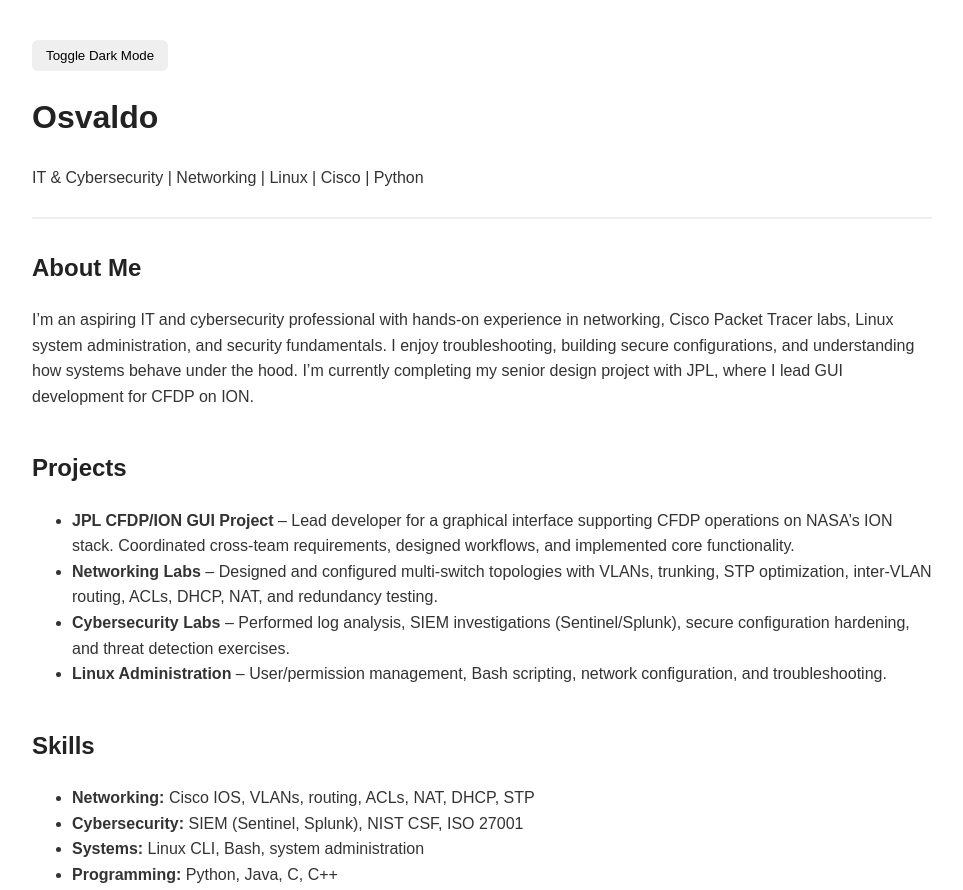
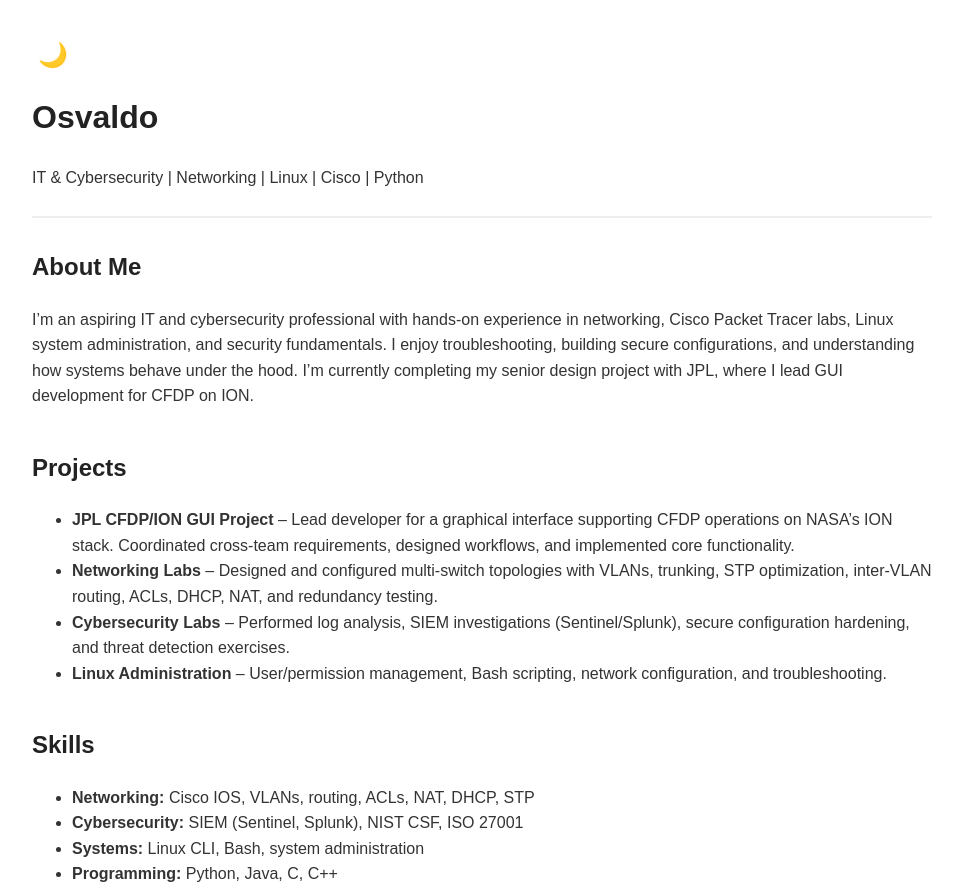
Before and after one commit to Ozzytadashi/ozzytadashi.github.io, a plain HTML site: page index.html in a window 1280 px wide. Shown: the top 890 px of the page, without its empty margins (158-1121 px from the left). Drawn offline with Linux system fonts and the light colour scheme.

Commit message:
Enhance dark mode toggle button and functionality

```diff
--- a/index.html
+++ b/index.html
@@ -48,6 +48,9 @@
         .dark-mode .section {
             border-color: #333;
         }
+        .dark-mode #theme-toggle {
+            color: #f5f5f5;
+        }
         body, h1, h2, p, a {
             transition: color 0.2s ease, background-color 0.2s ease;
         }
@@ -56,9 +59,11 @@
     </style>
 </head>
 <body>
-    <button id="theme-toggle" style="padding:8px 14px; border:none; border-radius:6px; cursor:pointer;">
-    Toggle Dark Mode
+    <button id="theme-toggle"
+            style="background:none;border:none;font-size:24px;cursor:pointer;">
+            🌙
     </button>
+
 
 
     <div class="header">
@@ -122,6 +127,14 @@
 <script>
     const toggleButton = document.getElementById('theme-toggle');
 
+    function updateIcon() {
+        if (document.body.classList.contains('dark-mode')) {
+            toggleButton.textContent = '☀️'; // Sun icon
+        } else {
+            toggleButton.textContent = '🌙'; // Moon icon
+        }
+    }
+
     toggleButton.addEventListener('click', () => {
         document.body.classList.toggle('dark-mode');
 
@@ -131,12 +144,16 @@
         } else {
             localStorage.setItem('theme', 'light');
         }
+
+        updateIcon();
     });
 
     // Load saved preference
     if (localStorage.getItem('theme') === 'dark') {
         document.body.classList.add('dark-mode');
     }
+
+    updateIcon(); // Set correct icon on load
 </script>
 
 </body>
```
